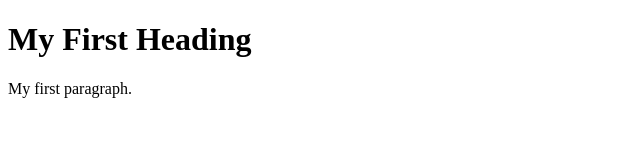
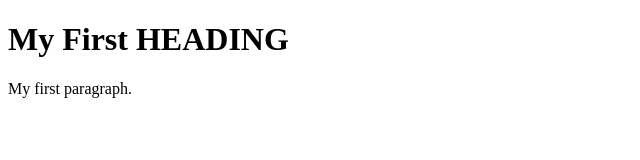
Before and after one commit to gouthamsaikoushal/git-demo, a plain HTML site: page index.html in a window 1280 px wide. Shown: the whole page, without its empty margins (0-640 px from the left). Drawn offline with Linux system fonts and the light colour scheme.

Commit message:
A few changes for website

```diff
--- a/index.html
+++ b/index.html
@@ -2,7 +2,7 @@
 <html>
 <body>
 
-<h1>My First Heading</h1>
+<h1>My First HEADING</h1>
 
 <p>My first paragraph.</p>
 
```
Also changed, not shown: 1 other file.
